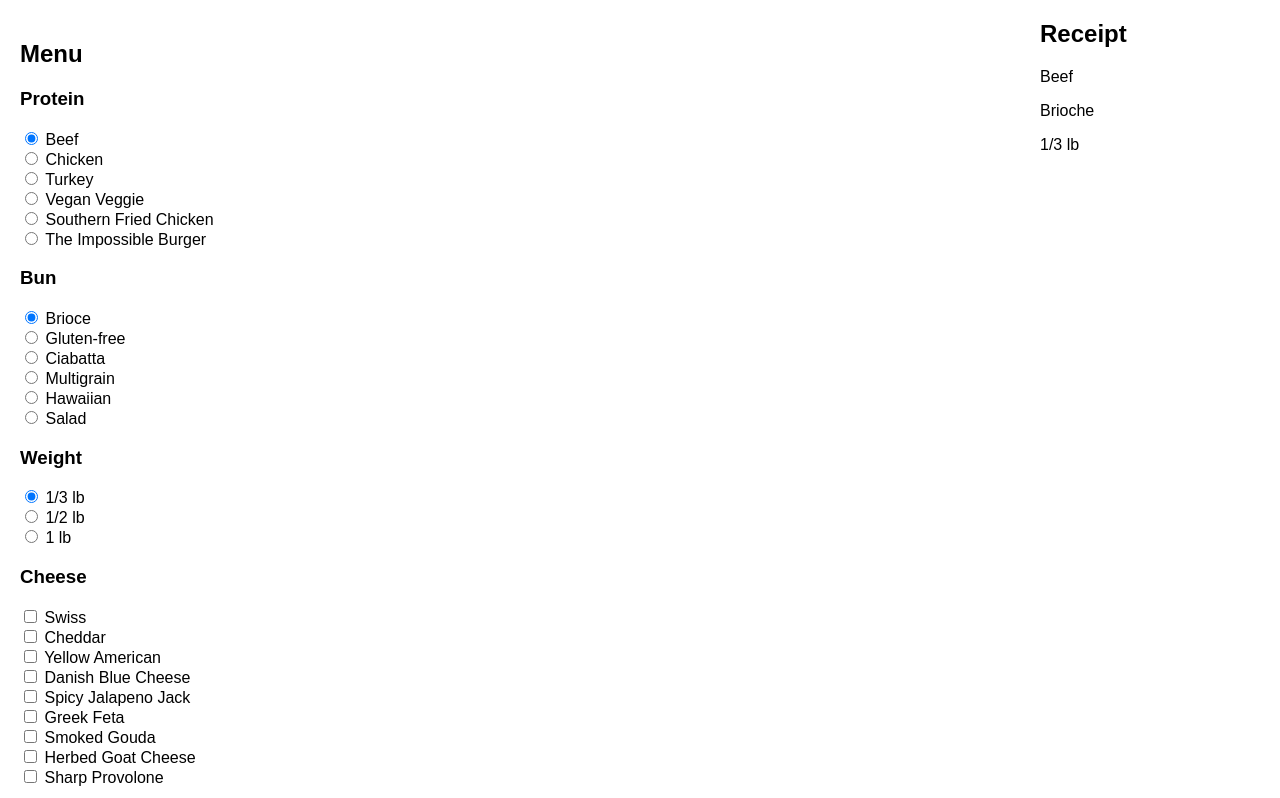
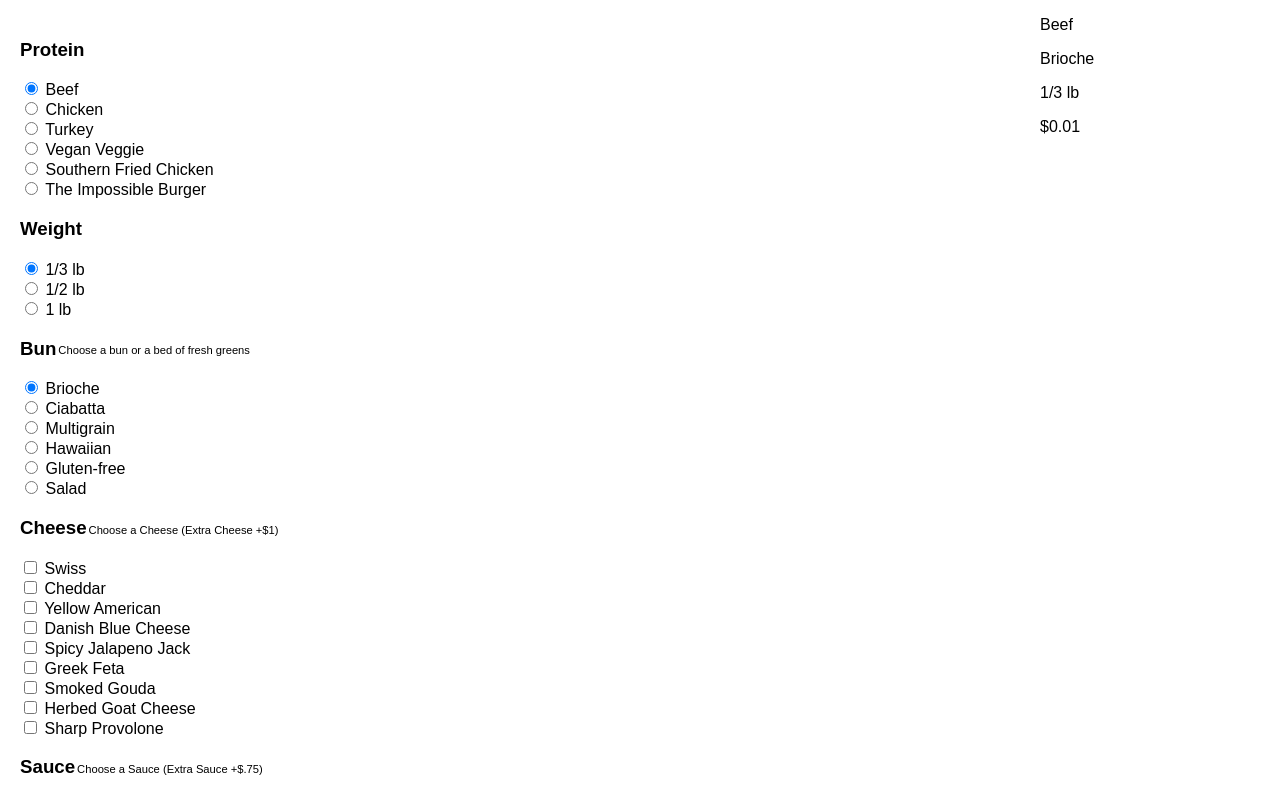
Before and after one commit to AlirieGray/build-a-burger, a React (Create React App) app: page / in a window 1280 px wide. Shown: the top 798 px of the page. Built offline with nearby package versions, Linux system fonts and the light colour scheme.

Commit message:
did a lot of stuff

```diff
--- a/src/actions/burger.js
+++ b/src/actions/burger.js
@@ -1,7 +1,21 @@
 
-export const addItem = ( item ) => {
+export const addCheese = ( item ) => {
   return {
-    type: 'ADD_ITEM',
+    type: 'ADD_CHEESE',
+    item
+  }
+}
+
+export const changeBun = ( item ) => {
+  return {
+    type: 'CHANGE_BUN',
+    item
+  }
+}
+
+export const removeCheese = ( item ) => {
+  return {
+    type: 'REMOVE_CHEESE',
     item
   }
 }
--- a/src/components/Category.js
+++ b/src/components/Category.js
@@ -1,6 +1,7 @@
 import React, { Component } from 'react';
-import { addItem, removeItem } from '../actions/burger';
+import { addCheese, removeCheese, changeBun } from '../actions/burger';
 import { connect } from 'react-redux';
+import './category.css';
 
 class Category extends Component {
   constructor(props) {
@@ -53,17 +54,27 @@ class Category extends Component {
   }
 
   AddItem(itemName) {
-    var item = {type: this.props.name, isRadio: this.props.isRadio, name: itemName}
     console.log('local add')
-    console.log(item);
-    this.props.addItemAction(item);
+    //console.log(item);
+    // temp
+    var itemType = this.props.name;
+    if (itemType == 'Cheese') {
+      this.props.addCheeseAction(itemName);
+    } else if (itemType == 'Bun') {
+      this.props.changeBunAction(itemName);
+    }
+
+    //this.props.addItemAction(item);
   }
 
   RemoveItem(itemName) {
-    var item = {type: this.props.name, isRadio: this.props.isRadio, name: itemName}
     console.log('local remove')
-    console.log(item);
-    this.props.removeItemAction(item);
+    //console.log(item);
+    var itemType = this.props.name;
+    if (itemType == 'Cheese') {
+        this.props.removeCheeseAction(itemName);
+    }
+
   }
 
   GetOptions() {
@@ -87,24 +98,21 @@ class Category extends Component {
           </div>
         )
       }
-
     })
   }
 
   render() {
     return(
       <div>
-        <h3> {this.props.name} </h3>
+        <div className="category-title">
+          <h3> {this.props.name} </h3>
+          <p> {this.props.details} </p>
+        </div>
         {this.GetOptions()}
       </div>
     );
   }
 }
-
-// <button onClick={this.AddItem}>
-//   Add Cheese (Test)
-// </button>
-
 
 const mapStateToProps = (state) => {
   return {
@@ -112,4 +120,4 @@ const mapStateToProps = (state) => {
   }
 }
 
-export default connect(mapStateToProps, { addItemAction: addItem, removeItemAction: removeItem })(Category);
+export default connect(mapStateToProps, { addCheeseAction: addCheese, removeCheeseAction: removeCheese, changeBunAction: changeBun })(Category);
--- a/src/components/Menu.js
+++ b/src/components/Menu.js
@@ -14,14 +14,13 @@ class Menu extends Component {
 
   GetCategories() {
     return menuItems.map((category, index) => {
-      return <Category name={category.name} options={category.items} isRadio={category.isRadio} key={index}/>
+      return <Category name={category.name} options={category.items} details={category.details} isRadio={category.isRadio} key={index}/>
     })
   }
 
   render() {
     return (
       <div className="container">
-        <h2> Menu </h2>
         <form>
           {this.GetCategories()}
         </form>
--- a/src/components/Receipt.js
+++ b/src/components/Receipt.js
@@ -8,27 +8,59 @@ class Receipt extends Component {
   constructor(props) {
     super(props);
     this.GetBurger = this.GetBurger.bind(this);
+    this.CalculatePrice = this.CalculatePrice.bind(this);
+    this.FormatPrice = this.FormatPrice.bind(this);
+    // TODO: transfer to redux
+    this.state = {
+      totalPrice: 0,
+      cheeseCount: 0,
+      toppingsCount: 0,
+      premiumCount: 0,
+      sauceCount: 0
+    }
   }
 
   GetBurger(burger) {
-    return burger.map((item, index) => {
-      return <Item key={index} name={item.name} />
+    console.log("burger in receipt:")
+    console.log(burger)
+    var printBurger = [];
+
+    for (var key in burger) {
+      if (typeof(burger[key]) == 'string') {
+        console.log(burger[key]);
+        printBurger.push(burger[key]);
+      } else if (Array.isArray(burger[key])) {
+        for (let i = 0; i < burger[key].length; i++) {
+          console.log('array item');
+          console.log(burger[key][i]);
+          printBurger.push(burger[key][i])
+        }
+      }
+    }
+    return printBurger.map((item, index) => {
+      return <Item name={item} key={index} />
     })
   }
 
   CalculatePrice(burger) {
-    // Weight
+    // price is in pennies
     // Cheese
     // Sauce
     // Toppings
     // Premium
+    return 1;
+  }
+
+  // takes in a price in pennies and returns it properly formatted in USD
+  FormatPrice(price) {
+    return `$${(price/100).toFixed(2)}`
   }
 
   render() {
     return (
       <div className="receipt">
-        <h2> Receipt </h2>
         <div> {this.GetBurger(this.props.burger)} </div>
+        <div> {this.FormatPrice(this.CalculatePrice(this.props.burger))} </div>
       </div>
     );
   }
--- /dev/null
+++ b/src/components/category.css
@@ -0,0 +1,11 @@
+.category-title {
+  display: flex;
+  flex-direction: row;
+  align-items: center;
+}
+
+.category-title > p {
+  font-size: .7em;
+  padding-left: 2px;
+  padding-top: 3px;
+}
--- a/src/components/menu.json
+++ b/src/components/menu.json
@@ -1,37 +1,44 @@
 [
   {
     "name": "Protein",
+    "details": "",
     "items": ["Beef", "Chicken", "Turkey", "Vegan Veggie", "Southern Fried Chicken", "The Impossible Burger"],
     "isRadio": true
   },
   {
-    "name": "Bun",
-    "items": ["Brioce", "Gluten-free", "Ciabatta", "Multigrain", "Hawaiian", "Salad"],
-    "isRadio": true
-  },
-  {
     "name": "Weight",
+    "details": "",
     "items": ["1/3 lb", "1/2 lb", "1 lb"],
     "isRadio": true
   },
   {
+    "name": "Bun",
+    "details": "Choose a bun or a bed of fresh greens",
+    "items": ["Brioche", "Ciabatta", "Multigrain", "Hawaiian", "Gluten-free", "Salad"],
+    "isRadio": true
+  },
+  {
     "name": "Cheese",
+    "details": "Choose a Cheese (Extra Cheese +$1)",
     "items": ["Swiss", "Cheddar", "Yellow American", "Danish Blue Cheese", "Spicy Jalapeno Jack", "Greek Feta", "Smoked Gouda", "Herbed Goat Cheese", "Sharp Provolone"],
     "isRadio": false
   },
   {
     "name": "Sauce",
+    "details": "Choose a Sauce (Extra Sauce +$.75)",
     "items": ["The Counter Relish", "Apricot Sauce", "Horseradish Aioli",
       "Roasted Garlic Aioli", "Basil Pesto", "Hot Wing Sauce", "Whole Grain Mustard", "Smoky Chiptole Aioli", "Sweet Sriracha"],
       "isRadio": false
   },
   {
     "name": "Toppings",
+    "details": "Choose up to 4 Toppings (Extra Toppings +$.75)",
     "items": ["Organic Mixed Greens", "Lettuce Blend", "Scallions", "Sliced Red Onions", "Kale", "Dill Pickle Chips", "Sliced Cucumbers", "Quinoa", "Coleslaw", "Carrot Strings", "Corn + Black Bean Salsa", "Hard-Boiled Egg", "Baby Spinach", "Alfalfa Sprouts", "Roasted Grape Tomatoes"],
     "isRadio": false
   },
   {
     "name": "Premium Toppings",
+    "details": "($1 Per Selection)",
     "items": ["Avocado", "Guacamole", "Sunny Side Up Egg", "Sauteed Mushrooms", "Fried Onion Strings", "Beef Chili", "Turkey Chili", "Applewood Spoked Bacon"],
     "isRadio": false
   }
--- a/src/reducers/burger.js
+++ b/src/reducers/burger.js
@@ -1,9 +1,42 @@
-const burgerDefault = [
-  { type:'Protein', name: 'Beef' },
-  { type:'Bun', name: 'Brioche' },
-  { type:'Weight', name: '1/3 lb'},
-];
 
+const burgerDefault = {
+  protein: 'Beef',
+  bun: 'Brioche',
+  weight: '1/3 lb',
+  cheeses: [],
+  sauces: [],
+  toppings: [],
+  premium: []
+}
+
+export default (state = burgerDefault, action) => {
+  switch (action.type) {
+    case 'ADD_CHEESE':
+      console.log('redux cheese')
+      var newCheeses = [...state.cheeses];
+      newCheeses.push(action.item);
+      console.log(newCheeses);
+      return {...state, cheeses: newCheeses}
+    case 'REMOVE_CHEESE':
+      // var newCheese = state.cheese.filter((cheese) => {
+      //
+      // } )
+      return { ...state }
+    case 'CHANGE_BUN':
+      return { ...state, bun: action.item }
+    default:
+      return state;
+  }
+}
+
+// const burgerDefault = [
+//   { type:'Protein', name: 'Beef' },
+//   { type:'Bun', name: 'Brioche' },
+//   { type:'Weight', name: '1/3 lb'},
+// ];
+
+
+/*
 export default (state = burgerDefault, action) => {
   switch (action.type) {
     case 'ADD_ITEM':
@@ -15,7 +48,7 @@ export default (state = burgerDefault, action) => {
         var filteredBurger = [];
         for (var i = 0; i < state.length; i++) {
           if (state[i].type == action.item.type) {
-            filteredBurger.push({ type:action.item.type, name:action.item.name });
+            filteredBurger.push({ type: action.item.type, name: action.item.name });
           } else {
             filteredBurger.push(state[i]);
           }
@@ -23,11 +56,12 @@ export default (state = burgerDefault, action) => {
         return filteredBurger;
       } else {
         console.log('adding non-radio item')
-        return [...state, { type:action.item.type, name: action.item.name }]
+        return [...state, { type: action.item.type, name: action.item.name }]
       }
     case 'REMOVE_ITEM':
-      return state.filter(item => action.item.type != item.type);
+      return state.filter(item => item.name != action.item.name);
     default:
       return state;
   }
 }
+*/
```
